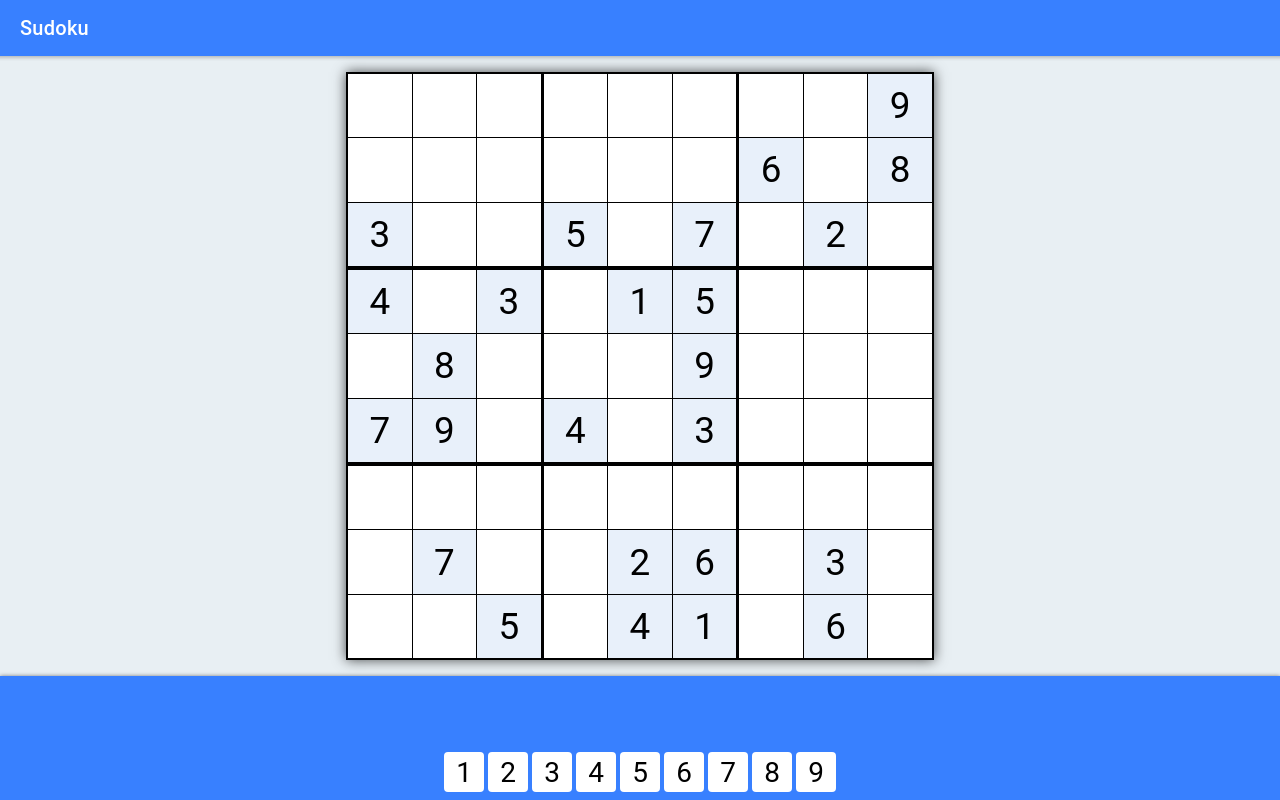
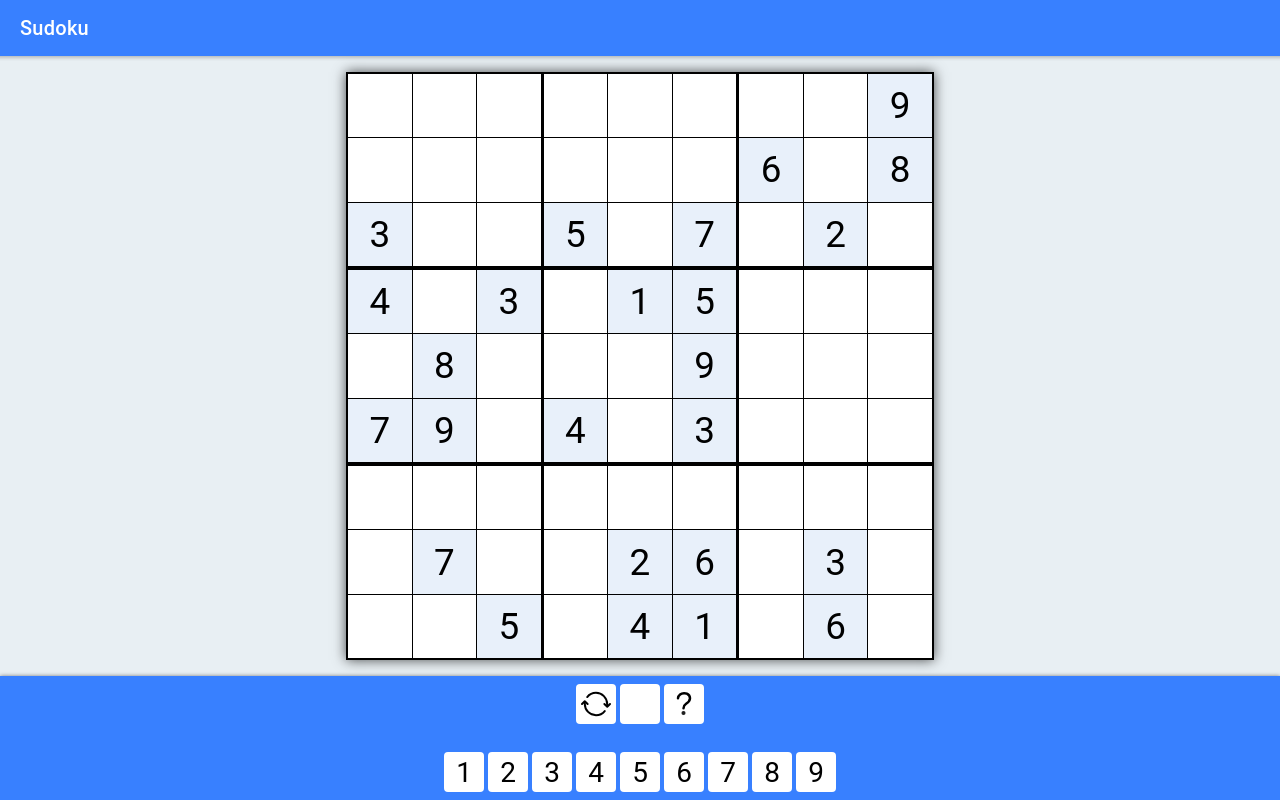
Before and after one commit to oliversaternus/sudoku-app, a React (Create React App) app: page /home in a window 1280 px wide. Built offline with nearby package versions, Linux system fonts and the light colour scheme; the HTML template or start-up script is replaced by a standard one.

Commit message:
additional

```diff
--- a/src/pages/Home.tsx
+++ b/src/pages/Home.tsx
@@ -1,4 +1,5 @@
-import { IonContent, IonHeader, IonPage, IonTitle, IonToolbar } from '@ionic/react';
+import { IonContent, IonHeader, IonPage, IonTitle, IonToolbar, IonIcon } from '@ionic/react';
+import { sync, undo, help } from 'ionicons/icons'
 import React, { useEffect, useState } from 'react';
 import { Game } from '../utils/Game';
 
@@ -48,11 +49,18 @@ const styles: any = {
     bottom: 0,
     left: 0,
     width: '100%',
-    padding: 6,
     height: 124,
     backgroundColor: '#3880ff',
     boxShadow: '0px 0px 4px rgba(0,0,0,0.48)',
     display: 'flex',
+    flexDirection: 'column',
+    justifyContent: 'flex-end',
+    alignItems: 'center'
+  },
+  selectRow: {
+    width: '100%',
+    display: 'flex',
+    padding: 6,
     justifyContent: 'center',
     alignItems: 'flex-end'
   },
@@ -67,6 +75,7 @@ const styles: any = {
     backgroundColor: '#ffffff',
     borderRadius: 4,
     cursor: 'pointer',
+    zIndex: 100
   }
 };
 
@@ -138,6 +147,7 @@ const Home: React.FC = () => {
           </Square>
         </div>
         <div style={styles.selectContainer}>
+          <div style={styles.selectRow}>
             {
               numbers.map(num =>
                 <div key={num} onClick={() => setFields([...setField(selected[0], selected[1], num)])} style={styles.selectButton}>
@@ -145,6 +155,18 @@ const Home: React.FC = () => {
                 </div>)
             }
           </div>
+        </div>
+        <div style={styles.selectRow}>
+          <div style={styles.selectButton}>
+            <IonIcon style={{ fill: '#202020', width: 32, height: 32 }} icon={sync}></IonIcon>
+          </div>
+          <div style={styles.selectButton}>
+            <IonIcon style={{ fill: '#202020', width: 32, height: 32 }} icon={undo}></IonIcon>
+          </div>
+          <div style={styles.selectButton}>
+            <IonIcon style={{ fill: '#202020', width: 32, height: 32 }} icon={help}></IonIcon>
+          </div>
+        </div>
       </IonContent>
     </IonPage>
   );
```
Lines whose indentation alone changed are shown as unchanged.
